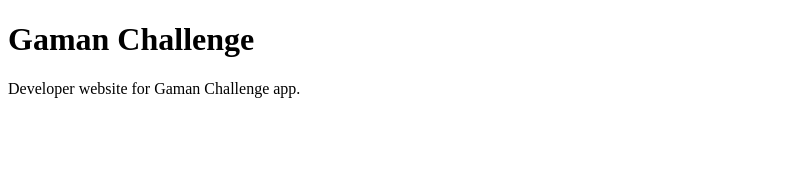
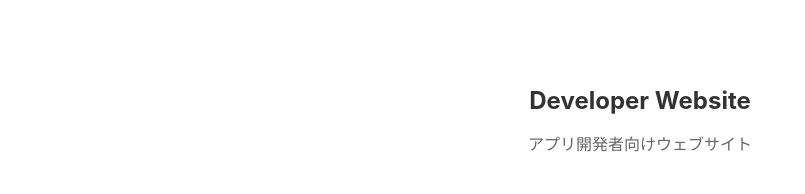
Before and after one commit to teru-shun0704/teru-shun0704.github.io, a plain HTML site: page index.html in a window 1280 px wide. Shown: the whole page, without its empty margins (0-805 px from the left). Drawn offline with Linux system fonts and the light colour scheme.

Commit message:
chore: 汎用的な開発者ページに変更

```diff
--- a/index.html
+++ b/index.html
@@ -3,10 +3,22 @@
 <head>
     <meta charset="UTF-8">
     <meta name="viewport" content="width=device-width, initial-scale=1.0">
-    <title>Gaman Challenge</title>
+    <title>Developer Website</title>
+    <style>
+        body {
+            font-family: -apple-system, BlinkMacSystemFont, sans-serif;
+            max-width: 600px;
+            margin: 50px auto;
+            padding: 20px;
+            text-align: center;
+            color: #333;
+        }
+        h1 { font-size: 24px; }
+        p { color: #666; }
+    </style>
 </head>
 <body>
-    <h1>Gaman Challenge</h1>
-    <p>Developer website for Gaman Challenge app.</p>
+    <h1>Developer Website</h1>
+    <p>アプリ開発者向けウェブサイト</p>
 </body>
 </html>
```
